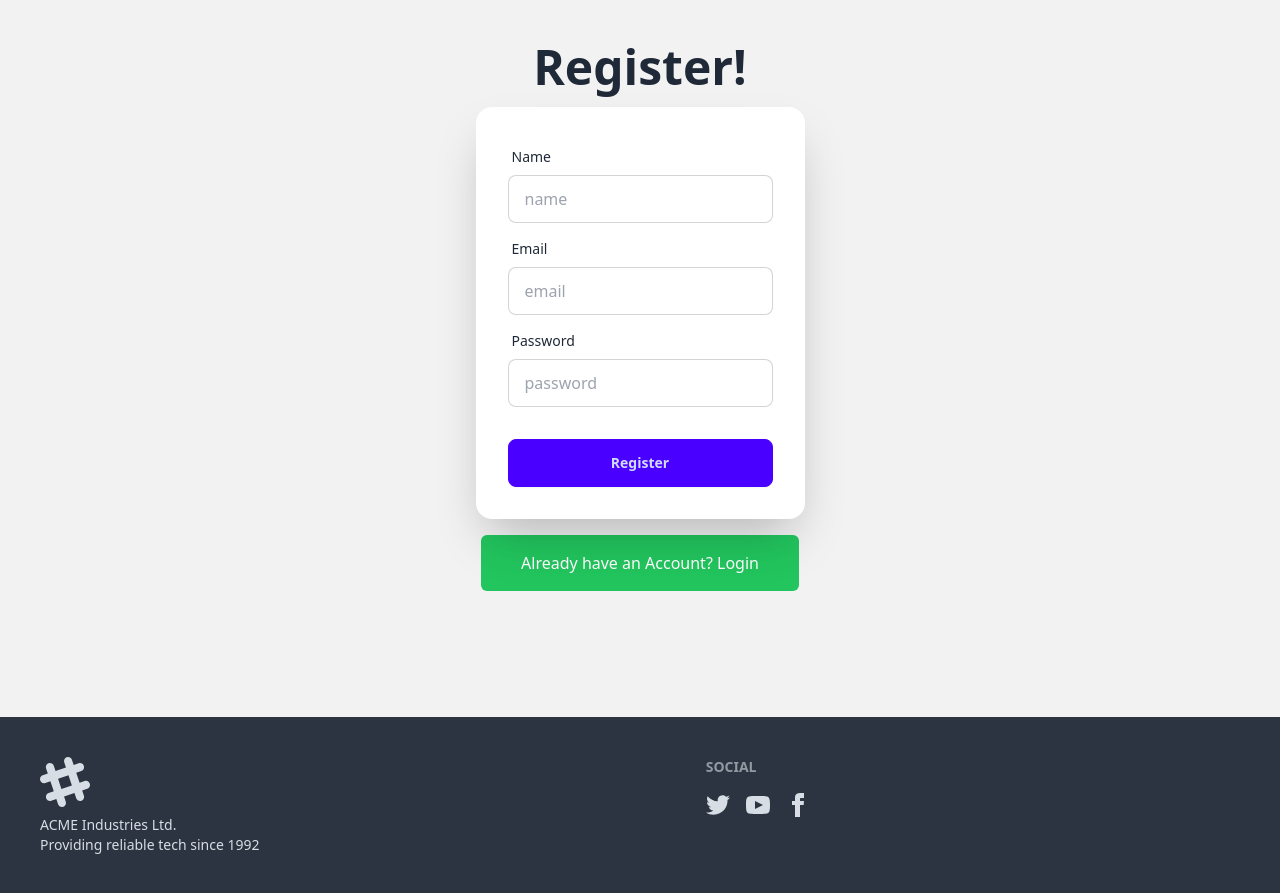
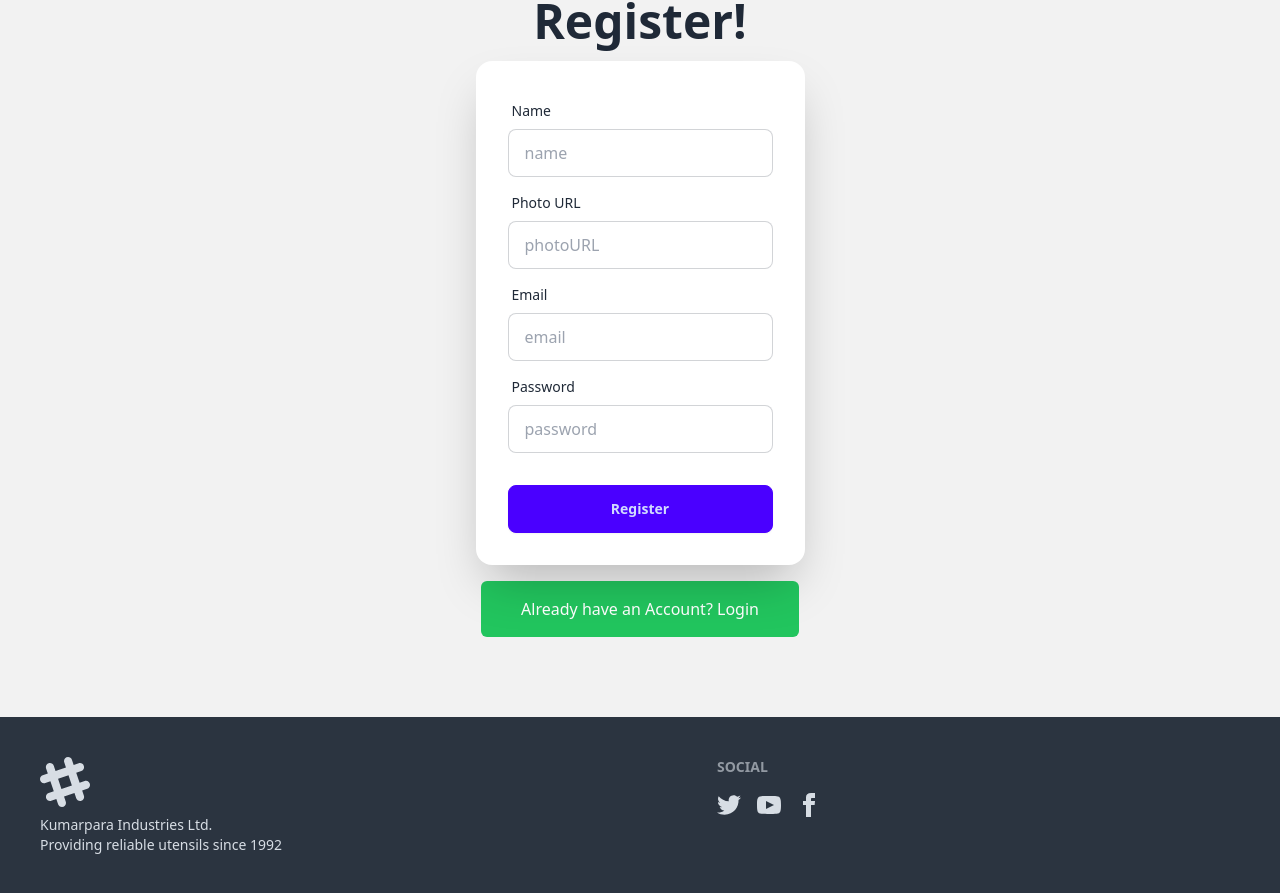
Before and after one commit to drjhatka/assignment-10-client, a React (Vite) app: page /register in a window 1280 px wide. Shown: the part 299-1192 px from the top of the page. Built offline with nearby package versions, Linux system fonts and the light colour scheme; no server answers.

Commit message:
name and photo url value is not found, stuck for hours

```diff
--- a/src/components/auth/Register.jsx
+++ b/src/components/auth/Register.jsx
@@ -5,12 +5,14 @@ import { AuthContext } from './AuthProvider'
 import Swal from 'sweetalert2'
 
 function Register() {
-    const { user, createUser } = useContext(AuthContext)
+    const { user, createUser, profileUpdate } = useContext(AuthContext)
     const navigate = useNavigate()
     const handleRegister = () => {
         event.preventDefault()
         createUser(event.target.email.value, event.target.password.value).then((userCredential) => {
             // Signed up
+            console.log(event.target.name.value, event.target.photoURL.value)
+            profileUpdate(event.target.name.value, event.target.photoURL.value)
             setTimeout(() => {
                 Swal.fire({
                     title: 'User Added!',
@@ -18,20 +20,20 @@ function Register() {
                     icon: 'success',
                     confirmButtonText: 'Ok'
                 })
+                navigate('/login')
             }, 1500)
           }).catch((error)=>{
-            setTimeout(() => {
                 Swal.fire({
-                    title: 'User Added!',
+                    title: 'An Error occured!',
                     text: error.message,
-                    icon: 'success',
+                    icon: 'error',
                     confirmButtonText: 'Ok'
                 })
-          })
+
         })
         //redirect to login page
 
-        navigate('/login', { replace: true })
+        //navigate('/login', { replace: true })
 
 
     }
@@ -51,6 +53,12 @@ function Register() {
                                     <span className="label-text">Name</span>
                                 </label>
                                 <input type="text" name='name' placeholder="name" className="input input-bordered" required />
+                            </div>
+                            <div className="form-control">
+                                <label className="label">
+                                    <span className="label-text">Photo URL</span>
+                                </label>
+                                <input type="text" name='photoURL' placeholder="photoURL" className="input input-bordered" required />
                             </div>
                             <div className="form-control">
                                 <label className="label">
--- a/src/components/static/Footer.jsx
+++ b/src/components/static/Footer.jsx
@@ -5,7 +5,7 @@ function Footer() {
             <footer className="footer p-10 bg-neutral text-neutral-content">
                 <aside>
                     <svg width="50" height="50" viewBox="0 0 24 24" xmlns="http://www.w3.org/2000/svg" fillRule="evenodd" clipRule="evenodd" className="fill-current"><path d="M22.672 15.226l-2.432.811.841 2.515c.33 1.019-.209 2.127-1.23 2.456-1.15.325-2.148-.321-2.463-1.226l-.84-2.518-5.013 1.677.84 2.517c.391 1.203-.434 2.542-1.831 2.542-.88 0-1.601-.564-1.86-1.314l-.842-2.516-2.431.809c-1.135.328-2.145-.317-2.463-1.229-.329-1.018.211-2.127 1.231-2.456l2.432-.809-1.621-4.823-2.432.808c-1.355.384-2.558-.59-2.558-1.839 0-.817.509-1.582 1.327-1.846l2.433-.809-.842-2.515c-.33-1.02.211-2.129 1.232-2.458 1.02-.329 2.13.209 2.461 1.229l.842 2.515 5.011-1.677-.839-2.517c-.403-1.238.484-2.553 1.843-2.553.819 0 1.585.509 1.85 1.326l.841 2.517 2.431-.81c1.02-.33 2.131.211 2.461 1.229.332 1.018-.21 2.126-1.23 2.456l-2.433.809 1.622 4.823 2.433-.809c1.242-.401 2.557.484 2.557 1.838 0 .819-.51 1.583-1.328 1.847m-8.992-6.428l-5.01 1.675 1.619 4.828 5.011-1.674-1.62-4.829z"></path></svg>
-                    <p>ACME Industries Ltd.<br />Providing reliable tech since 1992</p>
+                    <p>Kumarpara Industries Ltd.<br />Providing reliable utensils since 1992</p>
                 </aside>
                 <nav>
                     <h6 className="footer-title">Social</h6>
```
